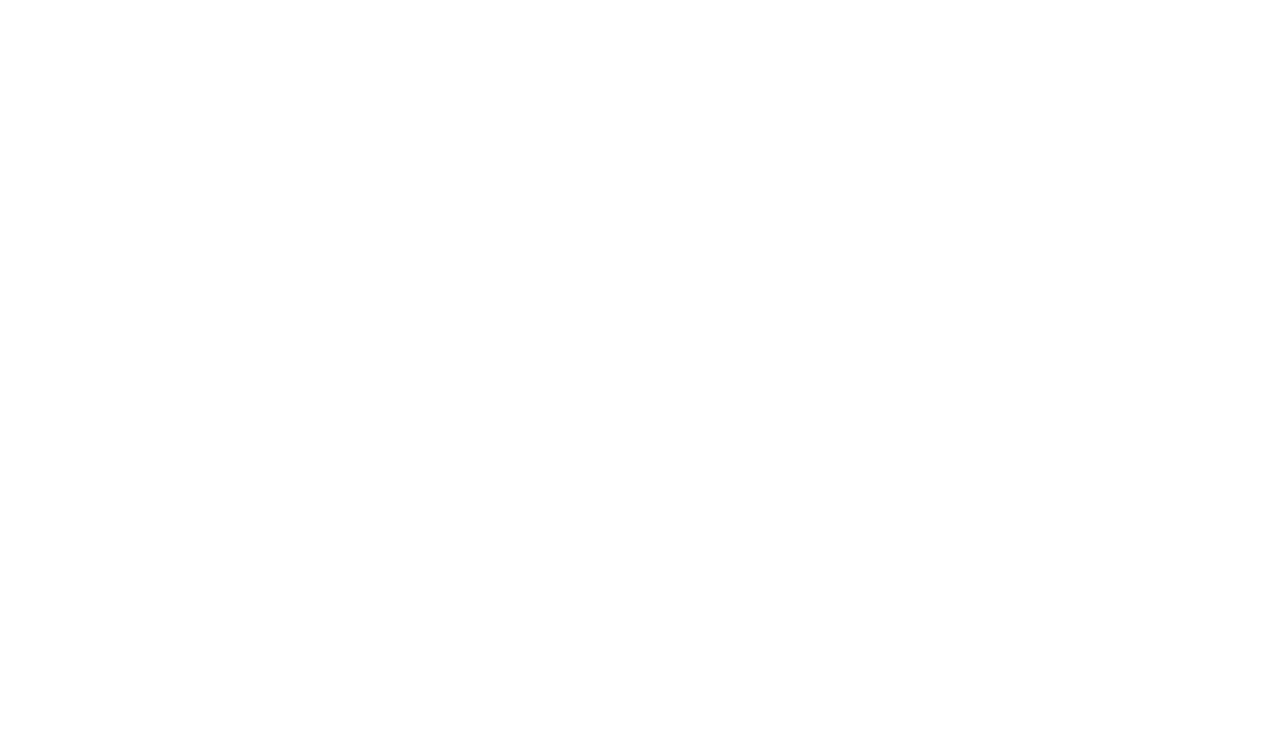
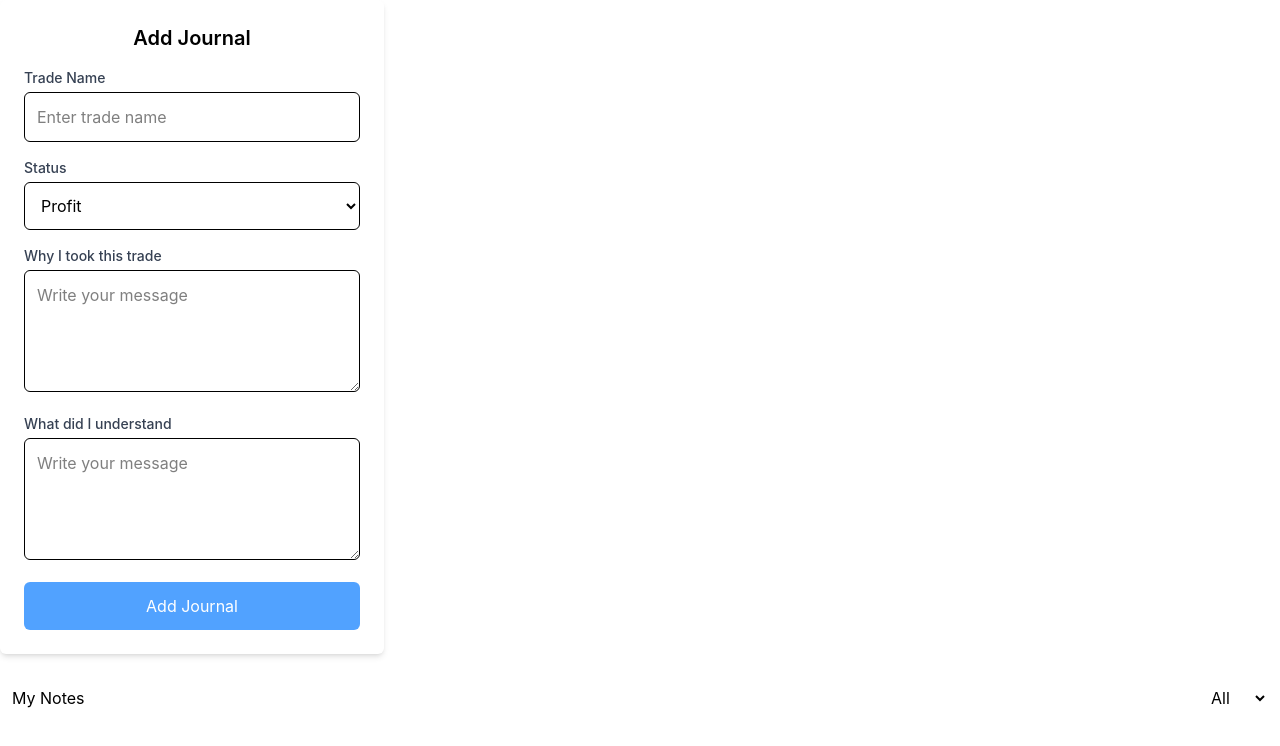
Before and after one commit to milkyascodes/trades-journal-app, a React (Vite) app: page / in a window 1280 px wide. Shown: the top 746 px of the page. Built offline with nearby package versions, Linux system fonts and the light colour scheme.

Commit message:
created Form and JournalList template

```diff
--- a/src/App.jsx
+++ b/src/App.jsx
@@ -1,5 +1,13 @@
+import NoteForm from "./components/NoteForm";
+import NoteList from "./components/NoteList";
+
 function App() {
-  return <></>;
+  return (
+    <>
+      <NoteForm />
+      <NoteList />
+    </>
+  );
 }
 
 export default App;
--- a/src/components/NoteDetail.jsx
+++ b/src/components/NoteDetail.jsx
@@ -0,0 +1,4 @@
+function NoteDetail() {
+  return <div>NoteDetail</div>;
+}
+export default NoteDetail;
--- a/src/components/NoteForm.jsx
+++ b/src/components/NoteForm.jsx
@@ -0,0 +1,82 @@
+import { useState } from "react";
+import { useDispatch, useSelector } from "react-redux";
+
+function NoteForm() {
+  const dispatch = useDispatch();
+  const editingTask = useSelector((state) => state.notes.editingTask);
+  const [title, setTitle] = useState("");
+  const [reason, setReason] = useState("");
+  const [lesson, setLesson] = useState("");
+  const [status, setStatus] = useState("");
+  const handleSubmit = (e) => {};
+
+  return (
+    <div className="w-full max-w-sm bg-white p-6 rounded-md shadow-md">
+      <h2 className="text-xl font-semibold mb-4 text-center">
+        {editingTask ? "Update Journal" : "Add Journal"}
+      </h2>
+
+      <form onSubmit={handleSubmit} className="space-y-4">
+        <div>
+          <label className="block text-sm font-medium text-gray-700 mb-1">
+            Trade Name
+          </label>
+          <input
+            value={title}
+            onChange={(e) => setTitle(e.target.value)}
+            type="text"
+            placeholder="Enter trade name"
+            className="w-full p-3 border rounded-md focus:outline-none focus:ring-2 focus:ring-blue-500"
+          />
+        </div>
+
+        <div>
+          <label className="block text-sm font-medium text-gray-700 mb-1">
+            Status
+          </label>
+          <select
+            onChange={(e) => setStatus(e.target.value)}
+            value={status}
+            className="w-full p-3 border rounded-md focus:outline-none focus:ring-2 focus:ring-blue-500"
+          >
+            <option>Profit</option>
+            <option>Loss</option>
+          </select>
+        </div>
+
+        <div>
+          <label className="block text-sm font-medium text-gray-700 mb-1">
+            Why I took this trade
+          </label>
+          <textarea
+            value={reason}
+            onChange={(e) => setReason(e.target.value)}
+            rows="4"
+            placeholder="Write your message"
+            className="w-full p-3 border rounded-md focus:outline-none focus:ring-2 focus:ring-blue-500"
+          ></textarea>
+        </div>
+        <div>
+          <label className="block text-sm font-medium text-gray-700 mb-1">
+            What did I understand
+          </label>
+          <textarea
+            value={lesson}
+            onChange={(e) => setLesson(e.target.value)}
+            rows="4"
+            placeholder="Write your message"
+            className="w-full p-3 border rounded-md focus:outline-none focus:ring-2 focus:ring-blue-500"
+          ></textarea>
+        </div>
+
+        <button
+          type="submit"
+          className="w-full bg-blue-400 text-white py-3 rounded-md hover:bg-blue-700 transition"
+        >
+          {editingTask ? "Update Journal" : "Add Journal"}
+        </button>
+      </form>
+    </div>
+  );
+}
+export default NoteForm;
--- a/src/components/NoteList.Jsx
+++ b/src/components/NoteList.Jsx
@@ -0,0 +1,53 @@
+import { useState } from "react";
+import { useDispatch, useSelector } from "react-redux";
+
+function NoteList() {
+  const { notes } = useSelector((state) => state.notes.notes);
+  const dispatch = useDispatch();
+  const [filter, setFilter] = useState("All");
+
+  const filteredNotes =
+    filter === "All" ? notes : notes.map((note) => note.status === filter);
+
+  const handleChange = (e) => {};
+  return (
+    <div className="rounded-sm p-3 mt-5 flex gap-5 w-full flex-col justify-items-start  ">
+      <div className="flex items-center justify-between">
+        <h2>My Notes</h2>
+        <select value={filter} onChange={handleChange}>
+          <option>All</option>
+          <option>Profit</option>
+          <option>Loss</option>
+        </select>
+      </div>
+
+      <ul className="w-full">
+        {filteredNotes?.map((note) => (
+          <li
+            key={note.id}
+            className="flex items-center w-full justify-between bg-gray-100 mb-4 p-3 rounded-sm gap-5 "
+          >
+            <div>
+              <p>{note.title}</p>
+              <p>{note.description}</p>
+              <p
+                className={`text-sm ${note.status.toLowerCase() === "completed" ? "text-green-600" : "text-orange-700"}`}
+              >
+                {note.status}
+              </p>
+            </div>
+            <div className="flex items-center">
+              <button className="cursor-pointer text-sm text-green-700 mr-4">
+                Edit
+              </button>
+              <button className="cursor-pointer text-sm text-red-700">
+                Delete
+              </button>
+            </div>
+          </li>
+        ))}
+      </ul>
+    </div>
+  );
+}
+export default NoteList;
```
